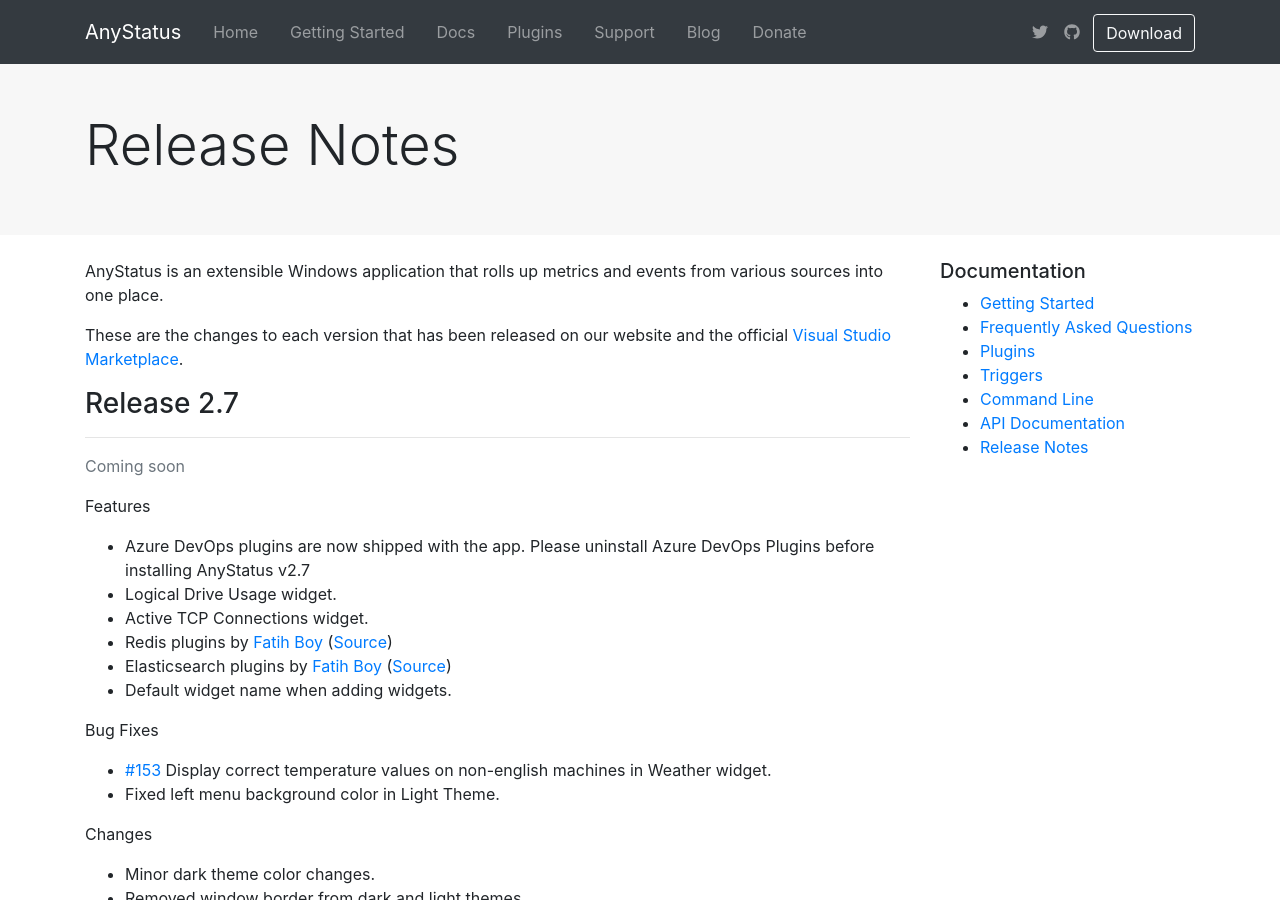
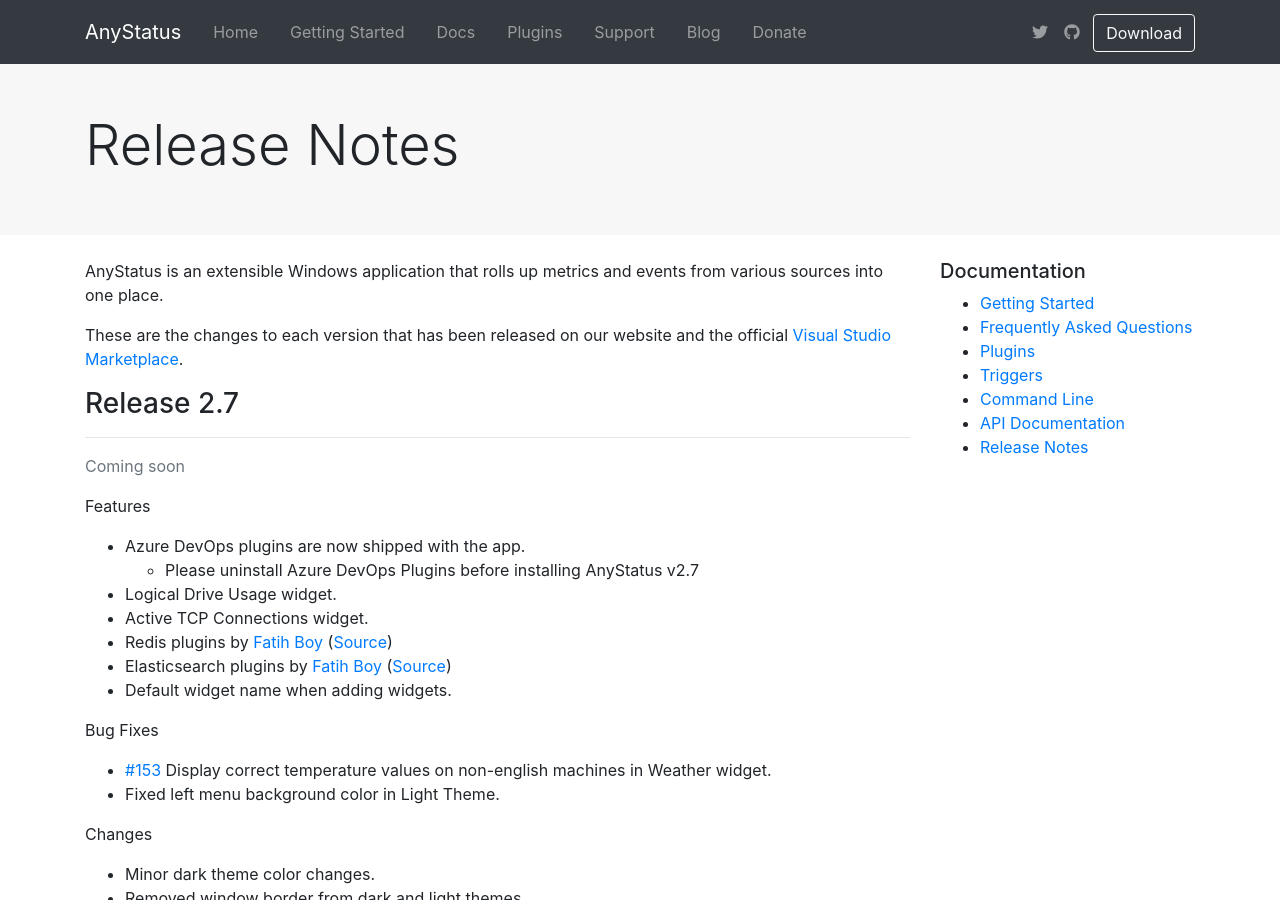
Before and after one commit to AnyStatus/anystatus.github.io, a Jekyll site: the page built from docs/releases.md, in a window 1280 px wide and 900 px high. Built offline with Jekyll 4.4.1, drawn with Linux system fonts in a browser that asks for light colours; comment, search, counter and statistics services are not loaded.

```diff
--- a/docs/releases.md
+++ b/docs/releases.md
@@ -13,7 +13,8 @@ These are the changes to each version that has been released on our website and
 
 Features
 
-- Azure DevOps plugins are now shipped with the app. Please uninstall Azure DevOps Plugins before installing AnyStatus v2.7
+- Azure DevOps plugins are now shipped with the app.
+  - Please uninstall Azure DevOps Plugins before installing AnyStatus v2.7
 - Logical Drive Usage widget.
 - Active TCP Connections widget.
 - Redis plugins by [Fatih Boy](http://www.enterprisecoding.com/) ([Source](https://github.com/fatihboy/AnyStatusRedis))
```
